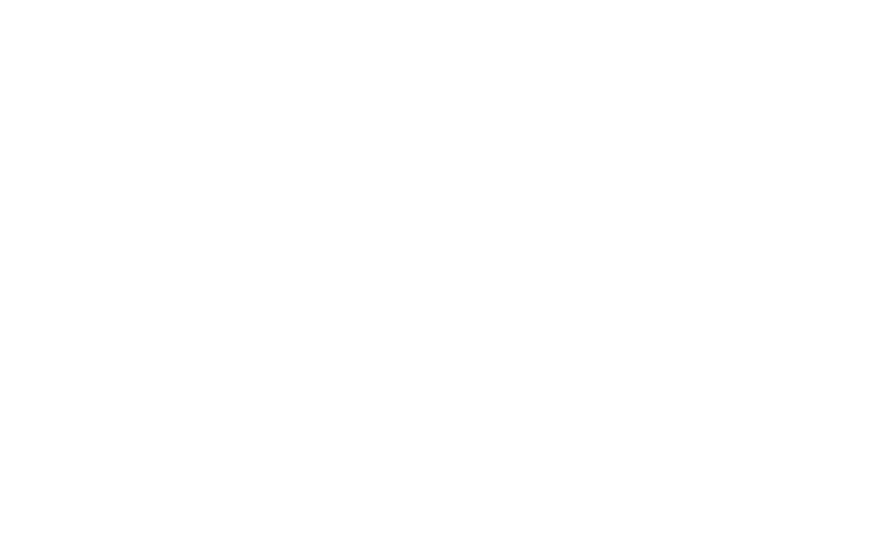
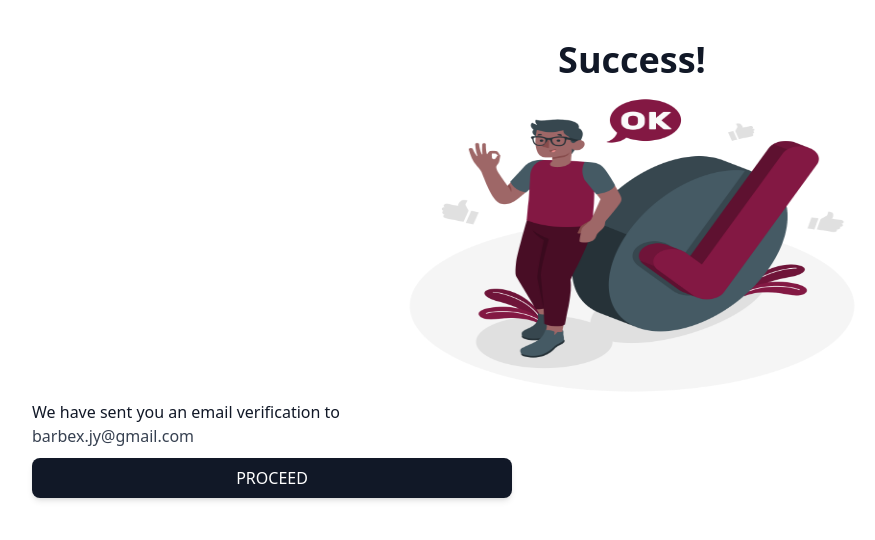
Before and after one commit to Anonymous-nerds/spiralevent-frontend, a React (Vite) app: page /success in a window 1280 px wide. Before the commit this address had no page. Shown: the top 540 px of the page, without its empty margins (8-883 px from the left). Built offline with nearby package versions, Linux system fonts and the light colour scheme.

Commit message:
did some corrrection

```diff
--- a/src/App.jsx
+++ b/src/App.jsx
@@ -2,6 +2,7 @@
 import { BrowserRouter, Routes, Route } from "react-router-dom";
 import Waitlist from "./pages/Waitlist/Waitlist";
 import WaitlistRef from "./pages/WaitlistRef/WaitlistRef";
+import Success from "./pages/Success/success";
 import { Toaster } from "react-hot-toast";
 
 function App() {
@@ -15,6 +16,7 @@
               <Route path="/" element={<Waitlist />} />
               {/* <Route path="/" element={<Hero />} /> */}
               <Route path="/waitlist/ref/:code" element={<WaitlistRef />} />
+              <Route path="/success" element={<Success />} />
             </Routes>
           </BrowserRouter>
         </div>
--- /dev/null
+++ b/src/pages/Success/success.jsx
@@ -0,0 +1,32 @@
+import React from "react";
+
+const Success = () => {
+  return (
+    <div className="w-full h-full p-10 ">
+      <div className="flex justify-center items-center text-center">
+        <h2 className="text-4xl font-semibold text-gray-900">Success!</h2>
+      </div>
+      <div className="justify-center items-center flex ">
+        <img
+          src="./Ok-amico.png"
+          alt=""
+          className="flex h-[20rem] w-[30rem] justify-center items-center"
+        />
+      </div>
+      <div>
+        <p className="pb-[10px]  text-gray-900">
+          We have sent you an email verification to <br />
+          <span className="text-gray-700">barbex.jy@gmail.com</span>{" "}
+        </p>
+      </div>
+
+      <div>
+        <button className="w-[40%] h-[40px] bg-gray-900 text-[#ffff] rounded-[8px] shadow-md hover:bg-[#831843]">
+          PROCEED
+        </button>
+      </div>
+    </div>
+  );
+};
+
+export default Success;
--- a/src/pages/Waitlist/success.jsx
+++ /dev/null
@@ -1,25 +0,0 @@
-import React from 'react'
-
-const Success = () => {
-  return (
-    <div className='w-full h-full p-10 '>
-        <div className='flex justify-center items-center text-center'>
-            <h2 className='text-4xl font-semibold text-gray-900'>Success!</h2>
-        </div>
-        <div className='justify-center items-center flex '>
-            <img src="./Ok-amico.png" alt="" className='flex h-[20rem] w-[30rem] justify-center items-center' />
-        </div>
-        <div>
-            <p className='pb-[10px]  text-gray-900'>We have sent you an email verification to <br />
-            <span className='text-gray-700'>barbex.jy@gmail.com</span> </p>
-        </div>
-
-        <div>
-            <button className='w-[40%] h-[40px] bg-gray-900 text-[#ffff] rounded-[8px] shadow-md hover:bg-[#831843]'>PROCEED</button>
-        </div>
-
-    </div>
-  )
-}
-
-export default Success
```
